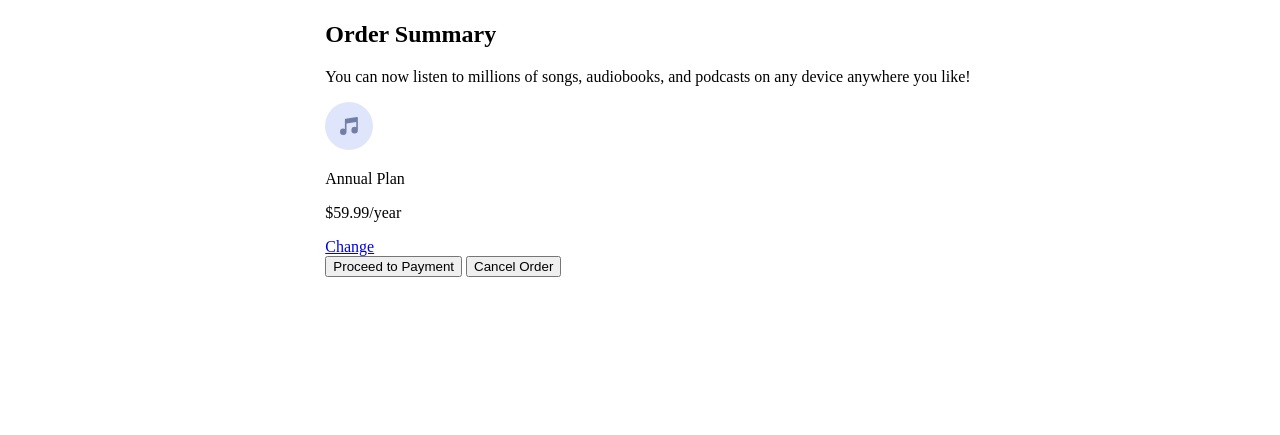
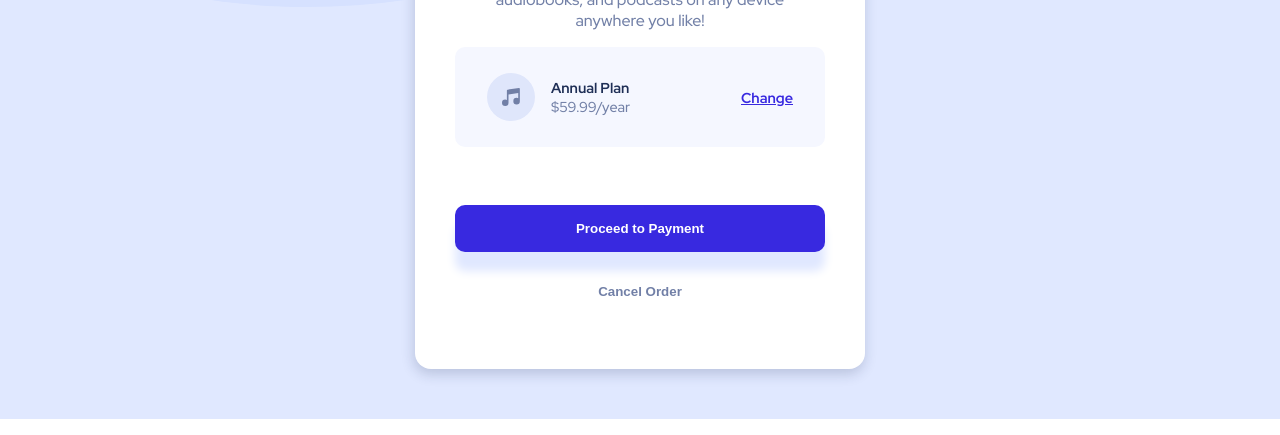
Before and after one commit to theadg/order-summary-component, a plain HTML site: page index.html in a window 1280 px wide. Shown: the part 381-816 px from the top of the page. Drawn offline with Linux system fonts and the light colour scheme.

Commit message:
Complete grid styling

```diff
--- a/index.html
+++ b/index.html
@@ -27,7 +27,7 @@
         <img src="./images/illustration-hero.svg" alt="" class="card__image" />
 
         <div class="card__body">
-          <div class="card__text">
+          <div class="card__header">
             <h2 class="card__title">Order Summary</h2>
             <p class="card__text">
               You can now listen to millions of songs, audiobooks, and podcasts
@@ -43,13 +43,13 @@
               <p class="card__text">$59.99/year</p>
             </div>
 
-            <a href="#" class="card__change">Change</a>
+            <a href="#" class="card__text--link">Change</a>
           </div>
         </div>
 
         <div class="card__footer">
-          <button class="btn btn__payment">Proceed to Payment</button>
-          <button class="btn btn__cancel">Cancel Order</button>
+          <button class="btn btn--payment">Proceed to Payment</button>
+          <button class="btn btn--cancel">Cancel Order</button>
         </div>
       </article>
     </main>
--- a/styles/style.scss
+++ b/styles/style.scss
@@ -10,8 +10,9 @@ $font-regular: 500;
 $font-bold: 700;
 $font-bolder: 900;
 
-$card-width: 480px;
-$card-height: 835px;
+
+$card-width: 450px;
+$card-height: 700px;
 
 @mixin gridCenter(){
     display: grid;
@@ -19,8 +20,137 @@ $card-height: 835px;
     justify-content: center;
 }
 
+*{
+    margin: 0;
+    padding: 0;
+    box-sizing: border-box;
+}
 main{
     height: 100vh;
     width: 100vw;
+    background-image: url('../images/pattern-background-desktop.svg');
+    background-size: 100%;
+    background-repeat: no-repeat;
+    background-color: $blue;
+
     @include gridCenter();
+    font-family: 'Red Hat Display', sans-serif;
 }
+
+.card{
+    height: $card-height;
+    width: $card-width;
+    border-radius: 1rem;
+    background-color: #fff;
+    grid-template-rows: 0.35fr 0.85fr 0.25fr;
+    @include gridCenter();
+    gap: 1rem;
+    box-shadow: -1px 5px 13px 0px hsla(223, 47%, 23%, 0.2);
+
+    &__image{
+        border-top-left-radius: 1rem;
+        border-top-right-radius: 1rem;
+        // max-height: 145px;
+        width: 100%;
+    }
+
+    &__body{
+        color: $blue-gray;
+        padding: 1rem 2.5rem;
+        width: 100%;
+        align-self: start;
+        display: grid;
+        grid-template-rows: repeat(2, 1fr);
+        height: 100%;
+        gap: 1rem;
+
+    }
+
+    &__header{
+        @include gridCenter();
+        text-align: center;
+        gap: 1rem;
+        padding: 0 2rem;
+    }
+    &__title{
+        color: $blue-dark;
+    }
+
+    &__text--bold{
+        font-weight: $font-bold;
+        color: $blue-dark ;
+    }
+
+    &__text--link{
+        color: $blue-bright;
+        font-weight: $font-bold;
+    }
+
+    &__plan{
+        font-size: 0.9rem;
+        background-color: $blue-pale;   padding: 1rem 2rem;
+        padding: 1rem 2rem;
+        display: grid;
+        grid-auto-flow: column;
+        grid-template-columns: 0.25fr 1fr 0.25fr;
+        gap: 1rem;
+        align-items: center;
+        border-radius: 10px;
+        max-height: 100px;
+    }
+
+    &__footer{
+        display: grid;
+        padding: 1rem 2.5rem;
+        gap: 1rem;
+    }
+
+    .btn{
+        border: none;
+        padding: 1rem;
+        font-weight: $font-bolder;
+        border-radius: 10px;
+        &--payment{
+            background-color: $blue-bright;
+            color: white;
+            box-shadow: 0px 1.2rem 10px 0px $blue;
+        }
+
+        &--cancel{
+            background-color: transparent;
+            color: $blue-gray;
+        }
+    }
+}
+
+@media screen and (max-width: 750px) {
+    $card-width: 325px;
+    $card-height: 565px;
+
+    main{
+        background-image: url('../images/pattern-background-mobile.svg');
+    }
+
+    .card{
+        height: $card-height;
+        width: $card-width;
+        gap: 0;
+        grid-template-rows: 0.35fr 0.5fr 1fr;
+        &__image{
+            width: $card-width;
+        }
+
+        &__body{
+            padding: 1.5rem 1.5rem 0 1.5rem;
+        }
+
+        &__header{
+            padding: 0;
+        }
+
+        &__plan{
+            height: 80px;
+            padding: 1rem;
+        }
+    }
+}
```
Also changed, not shown: styles/style.css, 1 other file.
